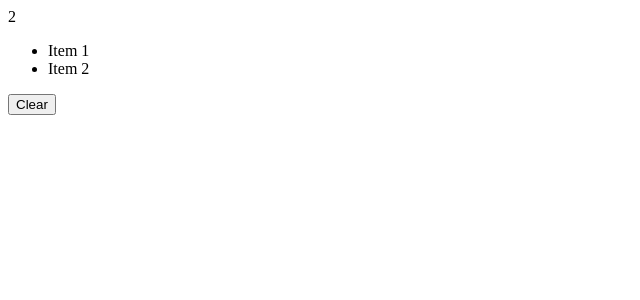
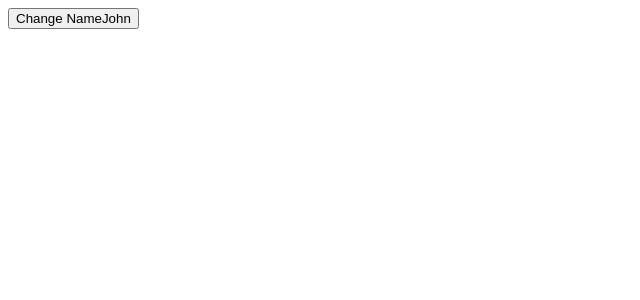
Before and after one commit to AbhiGattineni/React-18-CodeWithMosh, a React (Vite) app: page / in a window 1280 px wide. Shown: the top 300 px of the page, without its empty margins (0-640 px from the left). Built offline with nearby package versions, Linux system fonts and the light colour scheme.

Commit message:
changes in App

```diff
--- a/src/App.tsx
+++ b/src/App.tsx
@@ -7,13 +7,17 @@ import Cart from "./Cart";
 import { useState } from "react";
 
 function App() {
-  const [cartItems, setCartItems] = useState(["Item 1", "Item 2"]);
-  return (
-    <>
-      <Navbar cartItemsCount={cartItems.length} />
-      <Cart cartItems={cartItems} onClear={() => setCartItems([])} />
-    </>
-  );
+  const [game, setGame] = useState({
+    id: 1,
+    player: {
+      name: "John",
+    },
+  });
+
+  const onChange = () => {
+    setGame({ ...game, player: { name: "reddy" } });
+  };
+  return <button onClick={onChange}>Change Name{game.player.name}</button>;
 }
 
 export default App;
```
